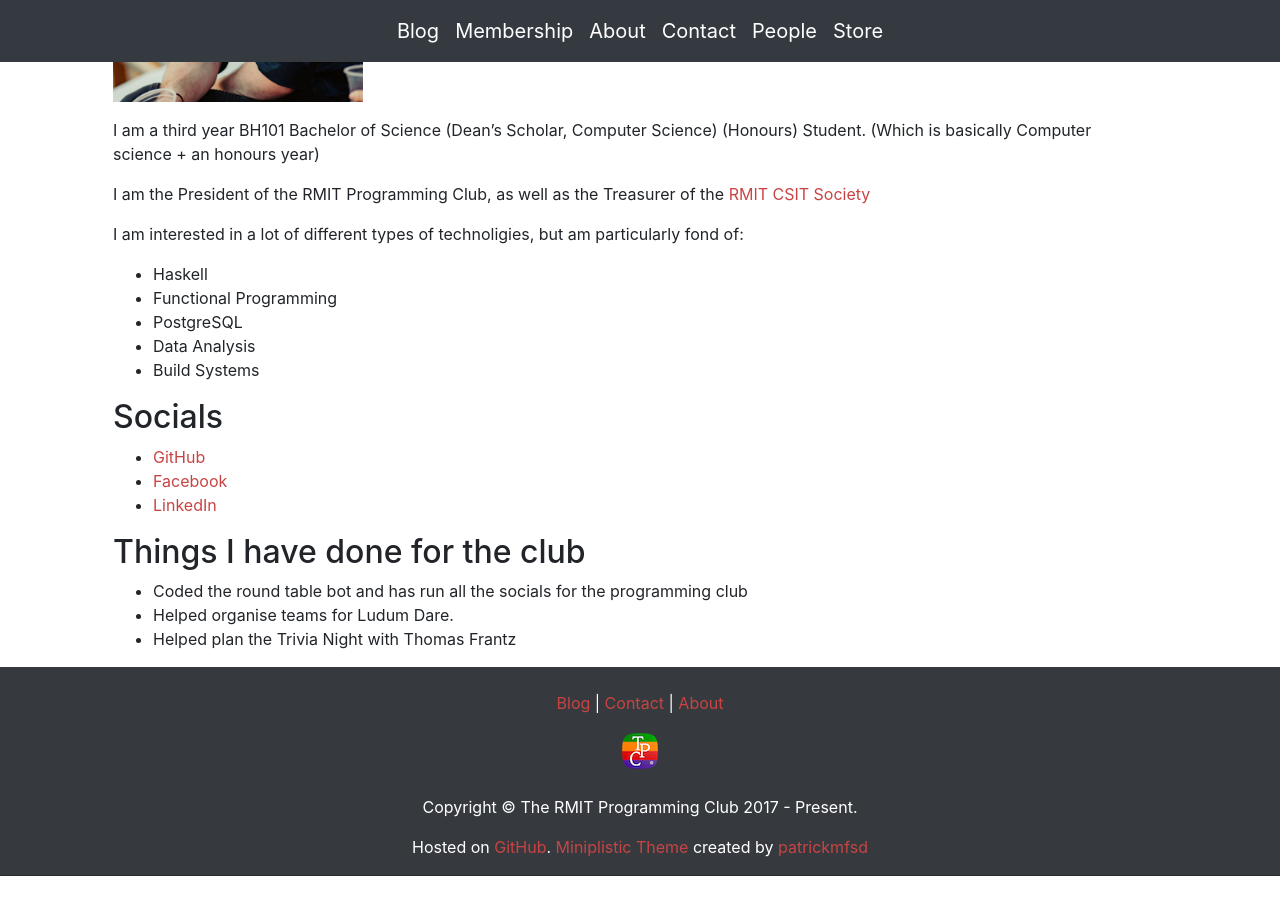
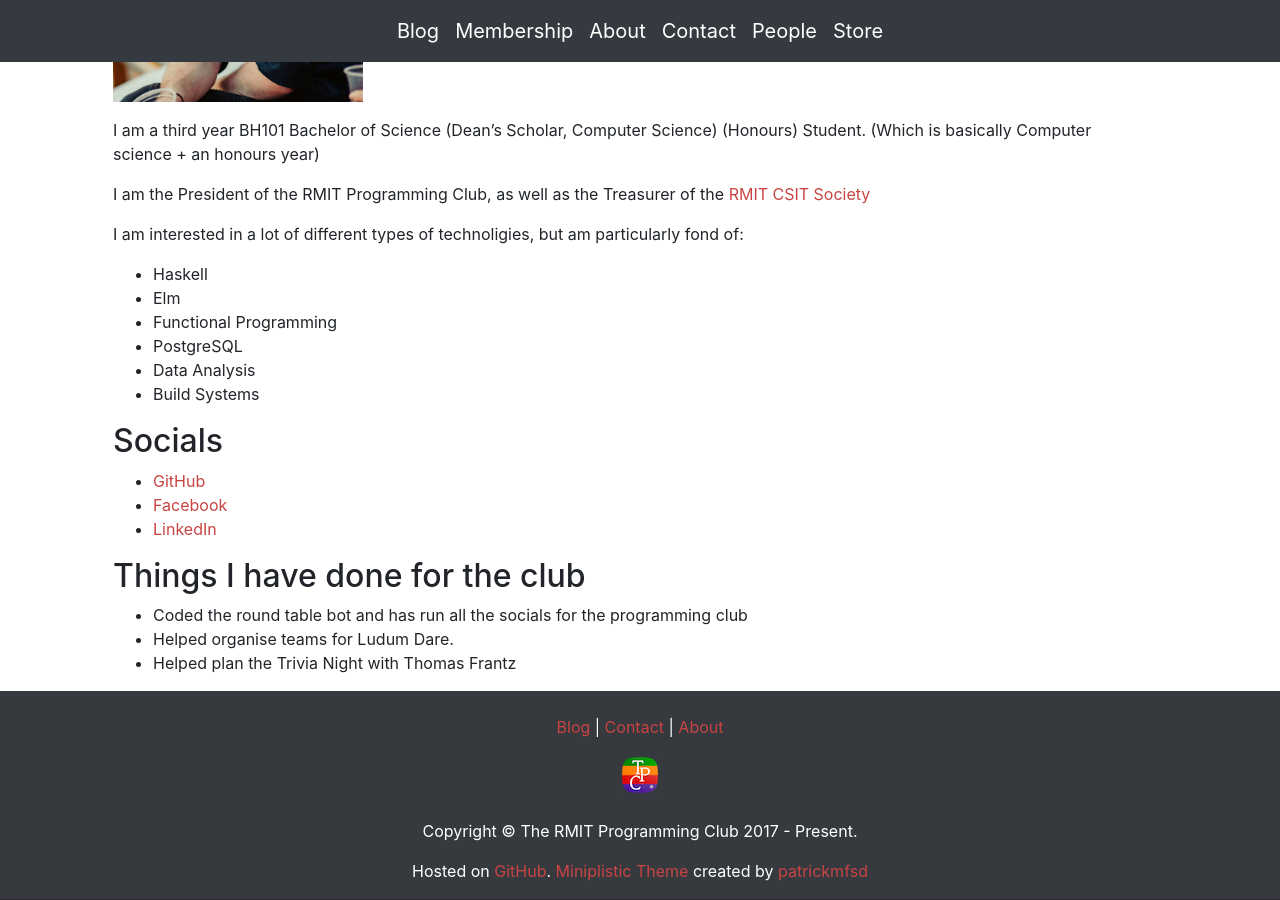
Before and after one commit to rmit-programming-club/rmit-programming-club.github.io, a Jekyll site: the page built from _people/SamNolan.md, in a window 1280 px wide and 900 px high, scrolled down 674 px. Built offline with Jekyll 4.4.1, drawn with Linux system fonts in a browser that asks for light colours; nearby versions of some CDN libraries; before the commit the page ends 1550 px from its top, so only the background shows below that.

Commit message:
Add Elm to profile

```diff
--- a/_people/SamNolan.md
+++ b/_people/SamNolan.md
@@ -16,6 +16,7 @@
 fond of:
 
  - Haskell
+ - Elm
  - Functional Programming
  - PostgreSQL
  - Data Analysis
```
